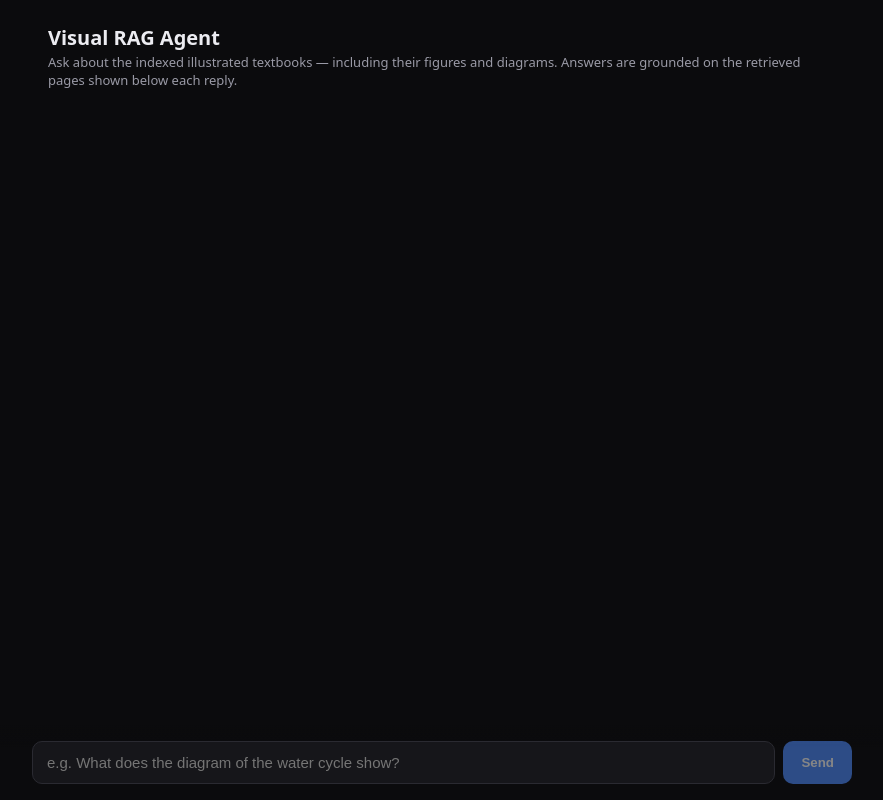
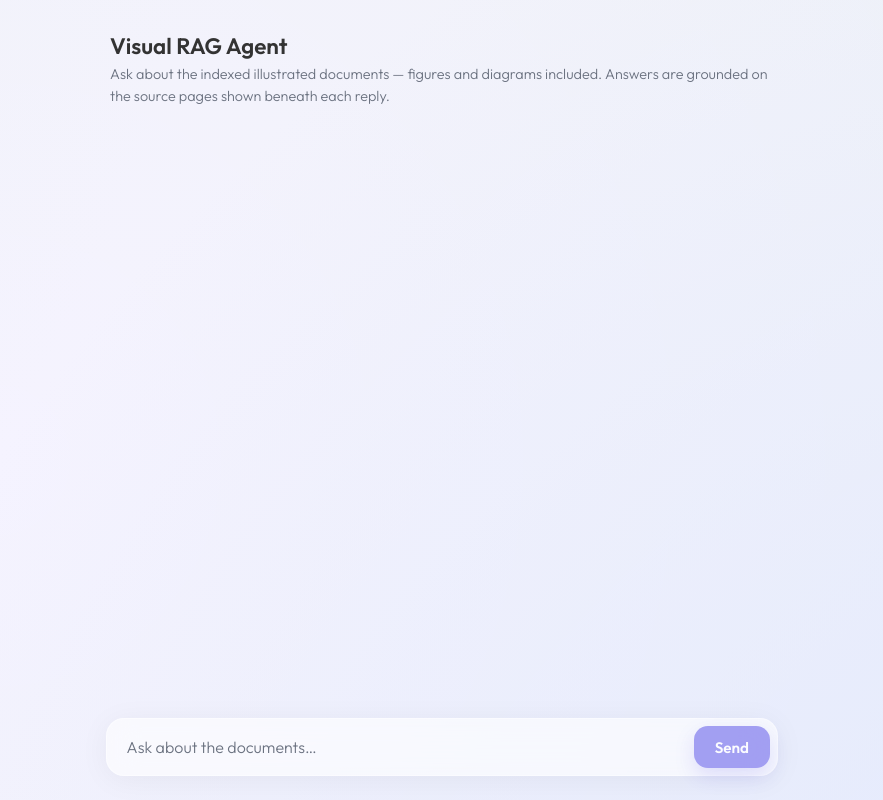
Before and after one commit to adrianhCoder/pdf-rag-agent, a Next.js app in the folder web/: page / in a window 1280 px wide. Shown: the whole page, without its empty margins (198-1081 px from the left). Built offline with nearby package versions, Linux system fonts and the light colour scheme.

Commit message:
style(web): adopt Pastel Aurora glassmorphism UI (Outfit font, mesh gradient, glass bubbles)

```diff
--- a/web/app/globals.css
+++ b/web/app/globals.css
@@ -1,56 +1,157 @@
-* { box-sizing: border-box; }
+@import url('https://fonts.googleapis.com/css2?family=Outfit:wght@300;400;600&display=swap');
 
 :root {
-  --bg: #0b0b0d;
-  --panel: #16161a;
-  --border: #2a2a31;
-  --text: #ececf1;
-  --muted: #9a9aa6;
-  --accent: #4f8cff;
+  /* Pastel Aurora theme (from learn_english_voicechat) */
+  --bg-color-1: #eef2f5;
+  --bg-color-2: #e0e7ff;   /* soft pastel blue */
+  --bg-color-3: #f5f3ff;   /* soft pastel purple */
+  --accent-color: #4f46e5; /* indigo */
+  --glass-bg: rgba(255, 255, 255, 0.6);
+  --glass-border: rgba(255, 255, 255, 0.4);
+  --glass-shadow: 0 4px 30px rgba(0, 0, 0, 0.05);
+  --text-color: #333;
+  --muted: #6b7280;
+  --bubble-assistant: rgba(255, 255, 255, 0.8);
 }
+
+*, *::before, *::after { box-sizing: border-box; }
 
 html, body {
   margin: 0;
   padding: 0;
-  background: var(--bg);
-  color: var(--text);
-  font-family: ui-sans-serif, system-ui, -apple-system, "Segoe UI", Roboto, sans-serif;
+  min-height: 100vh;
+  overflow: hidden;
+  color: var(--text-color);
+  font-family: 'Outfit', system-ui, -apple-system, sans-serif;
+  /* Premium animated mesh gradient */
+  background:
+    radial-gradient(circle at 0% 0%, var(--bg-color-1) 0%, transparent 50%),
+    radial-gradient(circle at 100% 100%, var(--bg-color-2) 0%, transparent 50%),
+    radial-gradient(circle at 50% 50%, var(--bg-color-3) 0%, transparent 100%);
+  background-size: 200% 200%;
+  background-color: var(--bg-color-1);
+  animation: mesh-move 15s ease-in-out infinite alternate;
 }
 
-.shell { max-width: 820px; margin: 0 auto; padding: 24px 16px 120px; }
+@keyframes mesh-move {
+  0%   { background-position: 0% 0%; }
+  50%  { background-position: 100% 50%; }
+  100% { background-position: 0% 100%; }
+}
 
-header h1 { font-size: 20px; margin: 0 0 2px; }
-header p { color: var(--muted); margin: 0 0 20px; font-size: 13px; }
+::-webkit-scrollbar { width: 4px; }
+::-webkit-scrollbar-track { background: transparent; }
+::-webkit-scrollbar-thumb { background: rgba(150, 150, 150, 0.3); border-radius: 4px; }
+::-webkit-scrollbar-thumb:hover { background: rgba(150, 150, 150, 0.8); }
 
-.msg { display: flex; gap: 10px; margin: 14px 0; }
-.msg .role {
-  flex: 0 0 28px; height: 28px; border-radius: 6px; font-size: 12px;
-  display: grid; place-items: center; background: var(--panel); border: 1px solid var(--border);
+.chat-container {
+  display: flex;
+  flex-direction: column;
+  width: 100%;
+  max-width: 720px;
+  height: 100vh;
+  margin: 0 auto;
+  padding: 1.5rem 1.5rem 0;
 }
-.msg.user .role { color: var(--accent); }
-.bubble { background: var(--panel); border: 1px solid var(--border); border-radius: 10px; padding: 10px 14px; white-space: pre-wrap; line-height: 1.5; }
-.bubble.user { background: transparent; border-color: transparent; padding-top: 4px; }
 
-form {
-  position: fixed; left: 0; right: 0; bottom: 0;
-  background: linear-gradient(transparent, var(--bg) 30%);
-  padding: 16px;
+.chat-header { padding: 0.5rem 0.25rem 1rem; }
+.chat-header h1 { font-size: 1.4rem; font-weight: 600; margin: 0 0 0.25rem; }
+.chat-header p { margin: 0; color: var(--muted); font-size: 0.9rem; font-weight: 300; line-height: 1.5; }
+
+.messages-area {
+  flex-grow: 1;
+  overflow-y: auto;
+  display: flex;
+  flex-direction: column;
+  gap: 1.25rem;
+  padding: 0.5rem 0.5rem 1rem 0.25rem;
+  mask-image: linear-gradient(to bottom, transparent, black 4%);
+  -webkit-mask-image: linear-gradient(to bottom, transparent, black 4%);
 }
-.composer { max-width: 820px; margin: 0 auto; display: flex; gap: 8px; }
-input[type="text"] {
-  flex: 1; padding: 12px 14px; border-radius: 10px;
-  border: 1px solid var(--border); background: var(--panel); color: var(--text); font-size: 15px;
+
+.message {
+  padding: 1.1rem 1.4rem;
+  border-radius: 20px;
+  max-width: 85%;
+  line-height: 1.6;
+  font-size: 1rem;
+  font-weight: 300;
+  white-space: pre-wrap;
+  animation: messageSlide 0.4s cubic-bezier(0.175, 0.885, 0.32, 1.275);
+  backdrop-filter: blur(10px);
+  -webkit-backdrop-filter: blur(10px);
+  border: 1px solid var(--glass-border);
+  box-shadow: var(--glass-shadow);
 }
-button {
-  padding: 12px 18px; border-radius: 10px; border: none;
-  background: var(--accent); color: white; font-weight: 600; cursor: pointer;
+.message.user {
+  align-self: flex-end;
+  background-color: var(--accent-color);
+  color: #fff;
+  border: none;
+  border-bottom-right-radius: 4px;
+  box-shadow: 0 10px 25px rgba(79, 70, 229, 0.3);
 }
-button:disabled { opacity: 0.5; cursor: default; }
-.hint { color: var(--muted); font-size: 12px; margin-top: 8px; text-align: center; }
+.message.assistant {
+  align-self: flex-start;
+  background-color: var(--bubble-assistant);
+  color: var(--text-color);
+  border-bottom-left-radius: 4px;
+}
 
-.sources { margin-top: 12px; border-top: 1px solid var(--border); padding-top: 10px; }
-.sources-label { color: var(--muted); font-size: 11px; text-transform: uppercase; letter-spacing: 0.05em; margin-bottom: 8px; }
-.thumbs { display: flex; gap: 10px; flex-wrap: wrap; }
-.thumb { display: flex; flex-direction: column; gap: 4px; width: 110px; text-decoration: none; color: var(--muted); font-size: 11px; }
-.thumb img { width: 110px; height: 142px; object-fit: cover; border-radius: 6px; border: 1px solid var(--border); background: #fff; }
-.thumb:hover img { border-color: var(--accent); }
+/* Source pages (glass thumbnails inside the assistant bubble) */
+.sources { margin-top: 0.9rem; padding-top: 0.8rem; border-top: 1px solid rgba(0, 0, 0, 0.08); }
+.sources-label { font-size: 0.7rem; text-transform: uppercase; letter-spacing: 0.06em; color: var(--muted); margin-bottom: 0.6rem; }
+.thumbs { display: flex; gap: 0.6rem; flex-wrap: wrap; }
+.thumb { display: flex; flex-direction: column; gap: 0.3rem; width: 88px; text-decoration: none; color: var(--muted); font-size: 0.7rem; line-height: 1.3; }
+.thumb img {
+  width: 88px; height: 114px; object-fit: cover; border-radius: 10px;
+  border: 1px solid var(--glass-border); background: #fff;
+  box-shadow: var(--glass-shadow); transition: transform 0.25s ease;
+}
+.thumb:hover img { transform: translateY(-3px); }
+
+/* Thinking dots */
+.thinking-dots {
+  align-self: flex-start; display: flex; align-items: center; gap: 5px;
+  padding: 1.2rem 1.4rem; border-radius: 20px;
+  background: var(--bubble-assistant);
+  backdrop-filter: blur(10px); -webkit-backdrop-filter: blur(10px);
+  border: 1px solid var(--glass-border); box-shadow: var(--glass-shadow);
+  animation: messageSlide 0.4s ease-out;
+}
+.thinking-dots span { width: 8px; height: 8px; border-radius: 50%; background: var(--text-color);
+  animation: smoothBlink 1.4s infinite cubic-bezier(0.4, 0, 0.2, 1) both; }
+.thinking-dots span:nth-child(2) { animation-delay: 0.2s; }
+.thinking-dots span:nth-child(3) { animation-delay: 0.4s; }
+
+/* Composer */
+.composer-area { padding: 1rem 0 1.5rem; }
+.composer {
+  display: flex; gap: 0.6rem; align-items: center;
+  background: var(--glass-bg);
+  backdrop-filter: blur(15px); -webkit-backdrop-filter: blur(15px);
+  border: 1px solid var(--glass-border); border-radius: 18px;
+  padding: 0.45rem 0.45rem 0.45rem 1.1rem; box-shadow: var(--glass-shadow);
+}
+.composer input {
+  flex: 1; border: none; background: transparent; outline: none;
+  font-family: inherit; font-size: 1rem; font-weight: 300; color: var(--text-color);
+}
+.composer input::placeholder { color: var(--muted); }
+.send-btn {
+  border: none; cursor: pointer; border-radius: 14px; padding: 0.7rem 1.3rem;
+  background: var(--accent-color); color: #fff; font-family: inherit; font-weight: 600; font-size: 0.95rem;
+  box-shadow: 0 8px 20px rgba(79, 70, 229, 0.3);
+  transition: all 0.25s cubic-bezier(0.175, 0.885, 0.32, 1.275);
+}
+.send-btn:hover:not(:disabled) { transform: translateY(-2px) scale(1.03); }
+.send-btn:disabled { opacity: 0.5; cursor: default; }
+
+@keyframes messageSlide {
+  from { opacity: 0; transform: translateY(20px) scale(0.95); }
+  to   { opacity: 1; transform: translateY(0) scale(1); }
+}
+@keyframes smoothBlink {
+  0%, 100% { transform: scale(1); opacity: 0.3; }
+  50%      { transform: scale(1.5); opacity: 1; }
+}
--- a/web/app/page.tsx
+++ b/web/app/page.tsx
@@ -9,6 +9,7 @@ export default function Home() {
   const { messages, sendMessage, status } = useChat();
   const [input, setInput] = useState("");
   const busy = status === "submitted" || status === "streaming";
+  const waiting = status === "submitted"; // before the first token streams
 
   function onSubmit(e: React.FormEvent) {
     e.preventDefault();
@@ -19,26 +20,25 @@ export default function Home() {
   }
 
   return (
-    <div className="shell">
-      <header>
+    <div className="chat-container">
+      <header className="chat-header">
         <h1>Visual RAG Agent</h1>
         <p>
-          Ask about the indexed illustrated textbooks — including their figures and
-          diagrams. Answers are grounded on the retrieved pages shown below each reply.
+          Ask about the indexed illustrated documents — figures and diagrams included.
+          Answers are grounded on the source pages shown beneath each reply.
         </p>
       </header>
 
-      {messages.map((m) => (
-        <div key={m.id} className={`msg ${m.role}`}>
-          <div className="role">{m.role === "user" ? "you" : "AI"}</div>
-          <div className={`bubble ${m.role}`}>
+      <div className="messages-area">
+        {messages.map((m) => (
+          <div key={m.id} className={`message ${m.role}`}>
             {m.parts.map((p, i) => {
               if (p.type === "text") return <span key={i}>{p.text}</span>;
               if (p.type === "data-sources") {
                 const sources = (p as { data: Source[] }).data;
                 return (
                   <div className="sources" key={i}>
-                    <div className="sources-label">Retrieved pages</div>
+                    <div className="sources-label">Source pages</div>
                     <div className="thumbs">
                       {sources.map((s, j) => (
                         <a key={j} href={s.image_url} target="_blank" rel="noreferrer" className="thumb">
@@ -54,21 +54,27 @@ export default function Home() {
               return null;
             })}
           </div>
-        </div>
-      ))}
+        ))}
 
-      {busy && <div className="hint">retrieving & reading pages…</div>}
+        {waiting && (
+          <div className="thinking-dots">
+            <span></span>
+            <span></span>
+            <span></span>
+          </div>
+        )}
+      </div>
 
-      <form onSubmit={onSubmit}>
+      <form className="composer-area" onSubmit={onSubmit}>
         <div className="composer">
           <input
             type="text"
             value={input}
             onChange={(e) => setInput(e.target.value)}
-            placeholder="e.g. What does the diagram of the water cycle show?"
+            placeholder="Ask about the documents…"
             disabled={busy}
           />
-          <button type="submit" disabled={busy || !input.trim()}>
+          <button className="send-btn" type="submit" disabled={busy || !input.trim()}>
             Send
           </button>
         </div>
```
